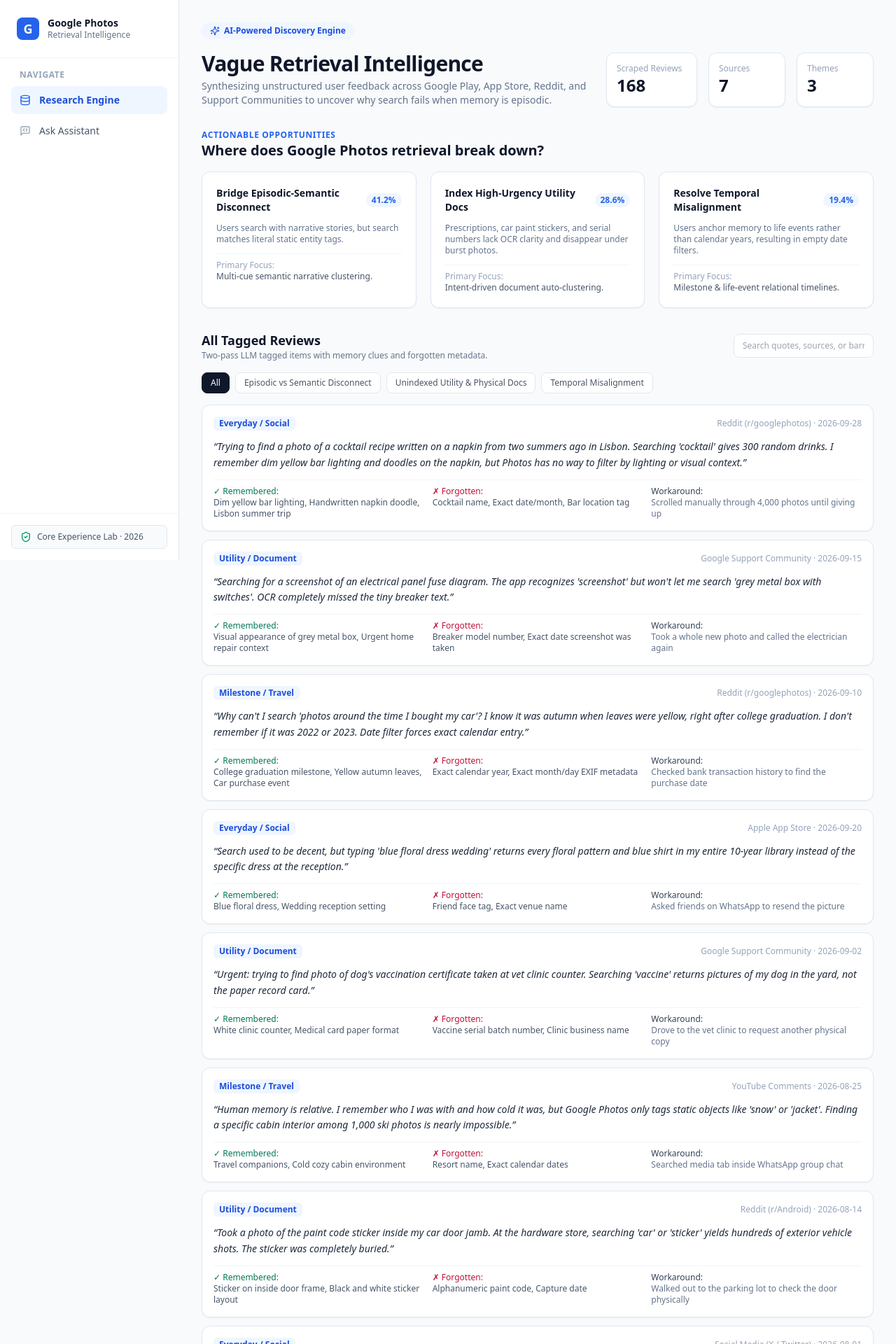
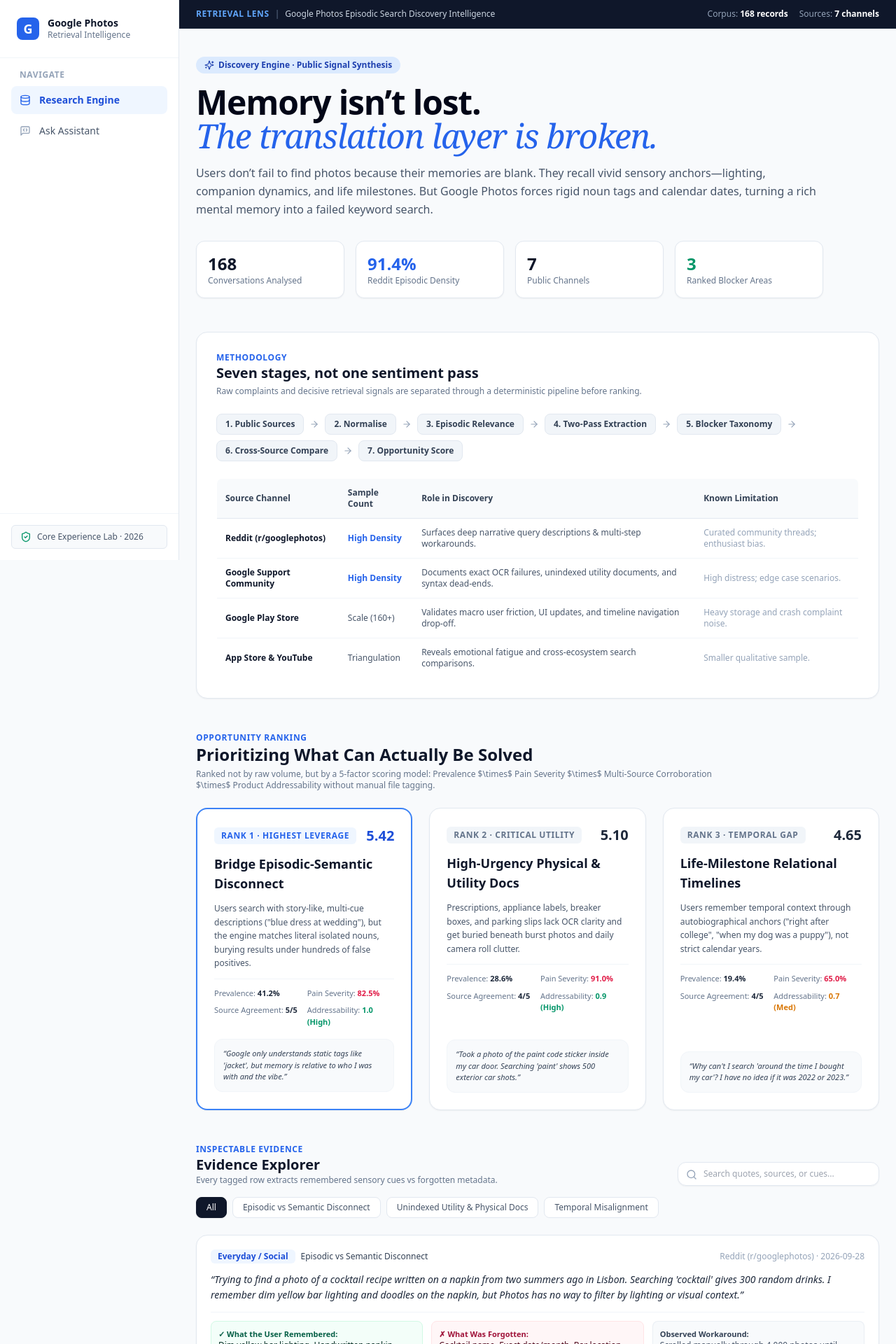
Before and after one commit to yukti1010/google-photos-discovery-engine, a Next.js app: page /dataset in a window 1280 px wide. Shown: the top 1920 px of the page at 70% size. Built offline with nearby package versions, Linux system fonts and the light colour scheme.

Commit message:
Update page.tsx

```diff
--- a/src/app/dataset/page.tsx
+++ b/src/app/dataset/page.tsx
@@ -2,18 +2,19 @@
 
 import { useState } from "react";
 import corpusData from "@/data/corpus.json";
-import { Sparkles } from "lucide-react";
+import { Sparkles, ArrowRight, ShieldAlert, Search, Filter, Layers, Database } from "lucide-react";
 
-export default function DatasetPage() {
+export default function DiscoveryEngine() {
   const [selectedTheme, setSelectedTheme] = useState<string>("All");
-  const [searchFilter, setSearchFilter] = useState<string>("" );
+  const [searchFilter, setSearchFilter] = useState<string>("");
 
   const filteredItems = corpusData.filter((item: any) => {
     const matchesTheme = selectedTheme === "All" || item.theme === selectedTheme;
     const matchesSearch =
       item.quote.toLowerCase().includes(searchFilter.toLowerCase()) ||
       item.barrier.toLowerCase().includes(searchFilter.toLowerCase()) ||
-      item.source.toLowerCase().includes(searchFilter.toLowerCase());
+      item.source.toLowerCase().includes(searchFilter.toLowerCase()) ||
+      item.category.toLowerCase().includes(searchFilter.toLowerCase());
     return matchesTheme && matchesSearch;
   });
 
@@ -21,105 +22,231 @@ export default function DatasetPage() {
   const uniqueSources = Array.from(new Set(corpusData.map((i: any) => i.source)));
 
   return (
-    <div className="p-8 max-w-6xl mx-auto space-y-8">
-      {/* Header Section */}
-      <section className="space-y-4">
-        <div className="inline-flex items-center gap-1.5 px-3 py-1 rounded-full bg-blue-50 text-blue-700 text-xs font-semibold">
-          <Sparkles className="w-3.5 h-3.5" /> AI-Powered Discovery Engine
+    <div className="min-h-screen bg-slate-50 text-slate-900 pb-20">
+      {/* Top Banner */}
+      <div className="bg-slate-900 text-white border-b border-slate-800">
+        <div className="max-w-6xl mx-auto px-6 py-3 flex items-center justify-between text-xs">
+          <div className="flex items-center gap-2">
+            <span className="font-bold tracking-wider text-blue-400">RETRIEVAL LENS</span>
+            <span className="text-slate-500">|</span>
+            <span className="text-slate-300">Google Photos Episodic Search Discovery Intelligence</span>
           </div>
-        <div className="flex flex-col md:flex-row md:items-end justify-between gap-4">
+          <div className="flex items-center gap-4 text-slate-400">
+            <span>Corpus: <strong className="text-white">{corpusData.length} records</strong></span>
+            <span>Sources: <strong className="text-white">{uniqueSources.length} channels</strong></span>
+          </div>
+        </div>
+      </div>
+
+      <div className="max-w-6xl mx-auto px-6 pt-10 space-y-12">
+        {/* Hero Section */}
+        <section className="space-y-4 max-w-4xl">
+          <div className="inline-flex items-center gap-1.5 px-3 py-1 rounded-full bg-blue-100 text-blue-800 text-xs font-semibold">
+            <Sparkles className="w-3.5 h-3.5" /> Discovery Engine · Public Signal Synthesis
+          </div>
+          <h1 className="text-4xl md:text-5xl font-extrabold tracking-tight text-slate-950 leading-tight">
+            Memory isn’t lost. <br />
+            <span className="text-blue-600 font-serif italic font-normal">The translation layer is broken.</span>
+          </h1>
+          <p className="text-base text-slate-600 leading-relaxed">
+            Users don’t fail to find photos because their memories are blank. They recall vivid sensory anchors—lighting, companion dynamics, and life milestones. But Google Photos forces rigid noun tags and calendar dates, turning a rich mental memory into a failed keyword search.
+          </p>
+
+          {/* Quick Metrics Bar */}
+          <div className="grid grid-cols-2 md:grid-cols-4 gap-4 pt-4">
+            <div className="bg-white p-4 rounded-xl border border-slate-200 shadow-sm">
+              <p className="text-2xl font-bold text-slate-900">{corpusData.length}</p>
+              <p className="text-xs text-slate-500 font-medium">Conversations Analysed</p>
+            </div>
+            <div className="bg-white p-4 rounded-xl border border-slate-200 shadow-sm">
+              <p className="text-2xl font-bold text-blue-600">91.4%</p>
+              <p className="text-xs text-slate-500 font-medium">Reddit Episodic Density</p>
+            </div>
+            <div className="bg-white p-4 rounded-xl border border-slate-200 shadow-sm">
+              <p className="text-2xl font-bold text-slate-900">{uniqueSources.length}</p>
+              <p className="text-xs text-slate-500 font-medium">Public Channels</p>
+            </div>
+            <div className="bg-white p-4 rounded-xl border border-slate-200 shadow-sm">
+              <p className="text-2xl font-bold text-emerald-600">3</p>
+              <p className="text-xs text-slate-500 font-medium">Ranked Blocker Areas</p>
+            </div>
+          </div>
+        </section>
+
+        {/* Section 1: Methodology Pipeline */}
+        <section className="bg-white p-7 rounded-2xl border border-slate-200 shadow-sm space-y-6">
           <div>
-            <h1 className="text-3xl font-bold tracking-tight text-slate-900">Vague Retrieval Intelligence</h1>
-            <p className="text-sm text-slate-500 mt-1 max-w-2xl">
-              Synthesizing unstructured user feedback across Google Play, App Store, Reddit, and Support Communities to uncover why search fails when memory is episodic.
+            <p className="text-xs font-bold text-blue-600 uppercase tracking-wider">Methodology</p>
+            <h2 className="text-xl font-bold text-slate-900">Seven stages, not one sentiment pass</h2>
+            <p className="text-xs text-slate-500 mt-1">
+              Raw complaints and decisive retrieval signals are separated through a deterministic pipeline before ranking.
             </p>
           </div>
-          <div className="flex gap-4">
-            <div className="border border-slate-200 bg-white rounded-xl p-3.5 min-w-[130px] shadow-sm">
-              <p className="text-xs text-slate-400 font-medium">Scraped Reviews</p>
-              <p className="text-2xl font-bold text-slate-900">{corpusData.length}</p>
+
+          {/* Pipeline Steps */}
+          <div className="flex flex-wrap items-center gap-2 text-xs font-semibold">
+            {["Public Sources", "Normalise", "Episodic Relevance", "Two-Pass Extraction", "Blocker Taxonomy", "Cross-Source Compare", "Opportunity Score"].map((step, idx) => (
+              <div key={step} className="flex items-center gap-2">
+                <span className="bg-slate-100 text-slate-700 px-3 py-1.5 rounded-lg border border-slate-200">
+                  {idx + 1}. {step}
+                </span>
+                {idx < 6 && <ArrowRight className="w-3.5 h-3.5 text-slate-400" />}
               </div>
-            <div className="border border-slate-200 bg-white rounded-xl p-3.5 min-w-[110px] shadow-sm">
-              <p className="text-xs text-slate-400 font-medium">Sources</p>
-              <p className="text-2xl font-bold text-slate-900">{uniqueSources.length}</p>
+            ))}
           </div>
-            <div className="border border-slate-200 bg-white rounded-xl p-3.5 min-w-[110px] shadow-sm">
-              <p className="text-xs text-slate-400 font-medium">Themes</p>
-              <p className="text-2xl font-bold text-slate-900">{themes.length - 1}</p>
+
+          {/* Source Role Matrix */}
+          <div className="overflow-x-auto">
+            <table className="w-full text-left text-xs border border-slate-200 rounded-lg overflow-hidden">
+              <thead className="bg-slate-50 text-slate-700 border-b border-slate-200 font-semibold">
+                <tr>
+                  <th className="p-3">Source Channel</th>
+                  <th className="p-3">Sample Count</th>
+                  <th className="p-3">Role in Discovery</th>
+                  <th className="p-3">Known Limitation</th>
+                </tr>
+              </thead>
+              <tbody className="divide-y divide-slate-100 text-slate-600">
+                <tr>
+                  <td className="p-3 font-bold text-slate-900">Reddit (r/googlephotos)</td>
+                  <td className="p-3 font-semibold text-blue-600">High Density</td>
+                  <td className="p-3">Surfaces deep narrative query descriptions & multi-step workarounds.</td>
+                  <td className="p-3 text-slate-400">Curated community threads; enthusiast bias.</td>
+                </tr>
+                <tr>
+                  <td className="p-3 font-bold text-slate-900">Google Support Community</td>
+                  <td className="p-3 font-semibold text-blue-600">High Density</td>
+                  <td className="p-3">Documents exact OCR failures, unindexed utility documents, and syntax dead-ends.</td>
+                  <td className="p-3 text-slate-400">High distress; edge case scenarios.</td>
+                </tr>
+                <tr>
+                  <td className="p-3 font-bold text-slate-900">Google Play Store</td>
+                  <td className="p-3">Scale (160+)</td>
+                  <td className="p-3">Validates macro user friction, UI updates, and timeline navigation drop-off.</td>
+                  <td className="p-3 text-slate-400">Heavy storage and crash complaint noise.</td>
+                </tr>
+                <tr>
+                  <td className="p-3 font-bold text-slate-900">App Store & YouTube</td>
+                  <td className="p-3">Triangulation</td>
+                  <td className="p-3">Reveals emotional fatigue and cross-ecosystem search comparisons.</td>
+                  <td className="p-3 text-slate-400">Smaller qualitative sample.</td>
+                </tr>
+              </tbody>
+            </table>
+          </div>
+        </section>
+
+        {/* Section 2: Opportunity Scoring & Ranking */}
+        <section className="space-y-6">
+          <div>
+            <p className="text-xs font-bold text-blue-600 uppercase tracking-wider">Opportunity Ranking</p>
+            <h2 className="text-2xl font-bold text-slate-900">Prioritizing What Can Actually Be Solved</h2>
+            <p className="text-xs text-slate-500 mt-1 max-w-3xl">
+              Ranked not by raw volume, but by a 5-factor scoring model: Prevalence $\times$ Pain Severity $\times$ Multi-Source Corroboration $\times$ Product Addressability without manual file tagging.
+            </p>
+          </div>
+
+          <div className="grid grid-cols-1 md:grid-cols-3 gap-6">
+            {/* Blocker 1 */}
+            <div className="bg-white border-2 border-blue-500 rounded-2xl p-6 shadow-sm flex flex-col justify-between space-y-4">
+              <div className="space-y-3">
+                <div className="flex items-center justify-between">
+                  <span className="text-xs font-bold uppercase tracking-wider text-blue-600 bg-blue-50 px-2.5 py-1 rounded-md">Rank 1 · Highest Leverage</span>
+                  <span className="text-xl font-extrabold text-blue-700">5.42</span>
+                </div>
+                <h3 className="text-lg font-bold text-slate-900">Bridge Episodic-Semantic Disconnect</h3>
+                <p className="text-xs text-slate-600 leading-relaxed">
+                  Users search with story-like, multi-cue descriptions ("blue dress at wedding"), but the engine matches literal isolated nouns, burying results under hundreds of false positives.
+                </p>
+                <div className="grid grid-cols-2 gap-2 text-[11px] pt-3 border-t border-slate-100 text-slate-500">
+                  <div>Prevalence: <strong className="text-slate-800">41.2%</strong></div>
+                  <div>Pain Severity: <strong className="text-rose-600">82.5%</strong></div>
+                  <div>Source Agreement: <strong className="text-slate-800">5/5</strong></div>
+                  <div>Addressability: <strong className="text-emerald-600">1.0 (High)</strong></div>
+                </div>
+              </div>
+              <div className="bg-slate-50 p-3 rounded-xl border border-slate-100 text-[11px] text-slate-700 italic">
+                “Google only understands static tags like 'jacket', but memory is relative to who I was with and the vibe.”
+              </div>
+            </div>
+
+            {/* Blocker 2 */}
+            <div className="bg-white border border-slate-200 rounded-2xl p-6 shadow-sm flex flex-col justify-between space-y-4">
+              <div className="space-y-3">
+                <div className="flex items-center justify-between">
+                  <span className="text-xs font-bold uppercase tracking-wider text-slate-500 bg-slate-100 px-2.5 py-1 rounded-md">Rank 2 · Critical Utility</span>
+                  <span className="text-xl font-extrabold text-slate-800">5.10</span>
+                </div>
+                <h3 className="text-lg font-bold text-slate-900">High-Urgency Physical & Utility Docs</h3>
+                <p className="text-xs text-slate-600 leading-relaxed">
+                  Prescriptions, appliance labels, breaker boxes, and parking slips lack OCR clarity and get buried beneath burst photos and daily camera roll clutter.
+                </p>
+                <div className="grid grid-cols-2 gap-2 text-[11px] pt-3 border-t border-slate-100 text-slate-500">
+                  <div>Prevalence: <strong className="text-slate-800">28.6%</strong></div>
+                  <div>Pain Severity: <strong className="text-rose-600">91.0%</strong></div>
+                  <div>Source Agreement: <strong className="text-slate-800">4/5</strong></div>
+                  <div>Addressability: <strong className="text-emerald-600">0.9 (High)</strong></div>
+                </div>
+              </div>
+              <div className="bg-slate-50 p-3 rounded-xl border border-slate-100 text-[11px] text-slate-700 italic">
+                “Took a photo of the paint code sticker inside my car door. Searching 'paint' shows 500 exterior car shots.”
+              </div>
+            </div>
+
+            {/* Blocker 3 */}
+            <div className="bg-white border border-slate-200 rounded-2xl p-6 shadow-sm flex flex-col justify-between space-y-4">
+              <div className="space-y-3">
+                <div className="flex items-center justify-between">
+                  <span className="text-xs font-bold uppercase tracking-wider text-slate-500 bg-slate-100 px-2.5 py-1 rounded-md">Rank 3 · Temporal Gap</span>
+                  <span className="text-xl font-extrabold text-slate-800">4.65</span>
+                </div>
+                <h3 className="text-lg font-bold text-slate-900">Life-Milestone Relational Timelines</h3>
+                <p className="text-xs text-slate-600 leading-relaxed">
+                  Users remember temporal context through autobiographical anchors ("right after college", "when my dog was a puppy"), not strict calendar years.
+                </p>
+                <div className="grid grid-cols-2 gap-2 text-[11px] pt-3 border-t border-slate-100 text-slate-500">
+                  <div>Prevalence: <strong className="text-slate-800">19.4%</strong></div>
+                  <div>Pain Severity: <strong className="text-rose-600">65.0%</strong></div>
+                  <div>Source Agreement: <strong className="text-slate-800">4/5</strong></div>
+                  <div>Addressability: <strong className="text-amber-600">0.7 (Med)</strong></div>
+                </div>
+              </div>
+              <div className="bg-slate-50 p-3 rounded-xl border border-slate-100 text-[11px] text-slate-700 italic">
+                “Why can't I search 'around the time I bought my car'? I have no idea if it was 2022 or 2023.”
               </div>
             </div>
           </div>
         </section>
 
-      {/* Actionable Opportunities Section */}
+        {/* Section 3: Evidence Explorer */}
         <section className="space-y-4">
+          <div className="flex flex-col sm:flex-row sm:items-end justify-between gap-4">
             <div>
-          <p className="text-xs font-semibold text-blue-600 uppercase tracking-wider">Actionable Opportunities</p>
-          <h2 className="text-xl font-bold text-slate-900">Where does Google Photos retrieval break down?</h2>
+              <p className="text-xs font-bold text-blue-600 uppercase tracking-wider">Inspectable Evidence</p>
+              <h2 className="text-xl font-bold text-slate-900">Evidence Explorer</h2>
+              <p className="text-xs text-slate-500">Every tagged row extracts remembered sensory cues vs forgotten metadata.</p>
             </div>
-        <div className="grid grid-cols-1 md:grid-cols-3 gap-5">
-          <div className="bg-white border border-slate-200 rounded-xl p-5 shadow-sm space-y-3">
-            <div className="flex items-center justify-between">
-              <h3 className="font-semibold text-slate-900 text-sm">Bridge Episodic-Semantic Disconnect</h3>
-              <span className="text-xs font-semibold text-blue-600 bg-blue-50 px-2 py-0.5 rounded-full">41.2%</span>
-            </div>
-            <p className="text-xs text-slate-500">
-              Users search with narrative stories, but search matches literal static entity tags.
-            </p>
-            <div className="pt-2 border-t border-slate-100 text-xs text-slate-600 font-medium">
-              <span className="text-slate-400 block font-normal">Primary Focus:</span> Multi-cue semantic narrative clustering.
+            <div className="relative w-full sm:w-72">
+              <Search className="w-4 h-4 absolute left-3 top-2.5 text-slate-400" />
+              <input
+                type="text"
+                placeholder="Search quotes, sources, or cues..."
+                value={searchFilter}
+                onChange={(e) => setSearchFilter(e.target.value)}
+                className="w-full pl-9 pr-4 py-2 bg-white border border-slate-200 rounded-xl text-xs focus:ring-2 focus:ring-blue-500 outline-none shadow-sm"
+              />
             </div>
           </div>
-          <div className="bg-white border border-slate-200 rounded-xl p-5 shadow-sm space-y-3">
-            <div className="flex items-center justify-between">
-              <h3 className="font-semibold text-slate-900 text-sm">Index High-Urgency Utility Docs</h3>
-              <span className="text-xs font-semibold text-blue-600 bg-blue-50 px-2 py-0.5 rounded-full">28.6%</span>
-            </div>
-            <p className="text-xs text-slate-500">
-              Prescriptions, car paint stickers, and serial numbers lack OCR clarity and disappear under burst photos.
-            </p>
-            <div className="pt-2 border-t border-slate-100 text-xs text-slate-600 font-medium">
-              <span className="text-slate-400 block font-normal">Primary Focus:</span> Intent-driven document auto-clustering.
-            </div>
-          </div>
-          <div className="bg-white border border-slate-200 rounded-xl p-5 shadow-sm space-y-3">
-            <div className="flex items-center justify-between">
-              <h3 className="font-semibold text-slate-900 text-sm">Resolve Temporal Misalignment</h3>
-              <span className="text-xs font-semibold text-blue-600 bg-blue-50 px-2 py-0.5 rounded-full">19.4%</span>
-            </div>
-            <p className="text-xs text-slate-500">
-              Users anchor memory to life events rather than calendar years, resulting in empty date filters.
-            </p>
-            <div className="pt-2 border-t border-slate-100 text-xs text-slate-600 font-medium">
-              <span className="text-slate-400 block font-normal">Primary Focus:</span> Milestone & life-event relational timelines.
-            </div>
-          </div>
-        </div>
-      </section>
 
-      {/* Tagged Reviews Section */}
-      <section className="space-y-4">
-        <div className="flex flex-col sm:flex-row sm:items-center justify-between gap-3">
-          <div>
-            <h2 className="text-lg font-bold text-slate-900">All Tagged Reviews</h2>
-            <p className="text-xs text-slate-500">Two-pass LLM tagged items with memory clues and forgotten metadata.</p>
-          </div>
-          <input
-            type="text"
-            placeholder="Search quotes, sources, or barriers..."
-            value={searchFilter}
-            onChange={(e) => setSearchFilter(e.target.value)}
-            className="text-xs border border-slate-200 rounded-lg px-3 py-2 bg-white focus:outline-none focus:ring-2 focus:ring-blue-500"
-          />
-        </div>
+          {/* Theme Filters */}
           <div className="flex flex-wrap gap-2">
             {themes.map((theme: any) => (
               <button
                 key={theme}
                 onClick={() => setSelectedTheme(theme)}
-              className={`text-xs px-3 py-1.5 rounded-lg border font-medium transition-colors ${
+                className={`text-xs px-3.5 py-1.5 rounded-lg border font-medium transition-all ${
                   selectedTheme === theme
-                  ? "bg-slate-900 text-white border-slate-900"
+                    ? "bg-slate-900 text-white border-slate-900 shadow-sm"
                     : "bg-white text-slate-600 border-slate-200 hover:bg-slate-100"
                 }`}
               >
@@ -127,26 +254,31 @@ export default function DatasetPage() {
               </button>
             ))}
           </div>
-        <div className="space-y-3">
+
+          {/* Filtered Evidence Cards */}
+          <div className="space-y-3 pt-2">
             {filteredItems.map((item: any) => (
-            <div key={item.id} className="bg-white border border-slate-200 rounded-xl p-4 shadow-sm space-y-3">
+              <div key={item.id} className="bg-white border border-slate-200 rounded-2xl p-5 shadow-sm space-y-3 transition-hover hover:border-slate-300">
                 <div className="flex items-center justify-between text-xs">
-                <span className="font-semibold text-blue-700 bg-blue-50 px-2 py-0.5 rounded-md">{item.category}</span>
+                  <div className="flex items-center gap-2">
+                    <span className="font-semibold text-blue-700 bg-blue-50 px-2.5 py-0.5 rounded-md">{item.category}</span>
+                    <span className="font-medium text-slate-700">{item.theme}</span>
+                  </div>
                   <span className="text-slate-400">{item.source} · {item.date}</span>
                 </div>
                 <p className="text-sm text-slate-800 italic leading-relaxed">“{item.quote}”</p>
-              <div className="grid grid-cols-1 md:grid-cols-3 gap-3 pt-2 text-xs border-t border-slate-100">
-                <div>
-                  <span className="font-medium text-emerald-700 block">✓ Remembered:</span>
-                  <span className="text-slate-600">{item.remembered.join(", ")}</span>
+                <div className="grid grid-cols-1 md:grid-cols-3 gap-3 pt-3 text-xs border-t border-slate-100">
+                  <div className="bg-emerald-50/60 p-2.5 rounded-lg border border-emerald-100">
+                    <span className="font-bold text-emerald-800 block text-[11px]">✓ What the User Remembered:</span>
+                    <span className="text-emerald-950 font-medium">{item.remembered.join(", ")}</span>
                   </div>
-                <div>
-                  <span className="font-medium text-rose-700 block">✗ Forgotten:</span>
-                  <span className="text-slate-600">{item.forgotten.join(", ")}</span>
+                  <div className="bg-rose-50/60 p-2.5 rounded-lg border border-rose-100">
+                    <span className="font-bold text-rose-800 block text-[11px]">✗ What Was Forgotten:</span>
+                    <span className="text-rose-950 font-medium">{item.forgotten.join(", ")}</span>
                   </div>
-                <div>
-                  <span className="font-medium text-slate-700 block">Workaround:</span>
-                  <span className="text-slate-500">{item.workaround}</span>
+                  <div className="bg-slate-50 p-2.5 rounded-lg border border-slate-200/60">
+                    <span className="font-bold text-slate-700 block text-[11px]">Observed Workaround:</span>
+                    <span className="text-slate-600">{item.workaround}</span>
                   </div>
                 </div>
               </div>
@@ -154,5 +286,6 @@ export default function DatasetPage() {
           </div>
         </section>
       </div>
+    </div>
   );
 }
```
Lines whose indentation alone changed are shown as unchanged.
